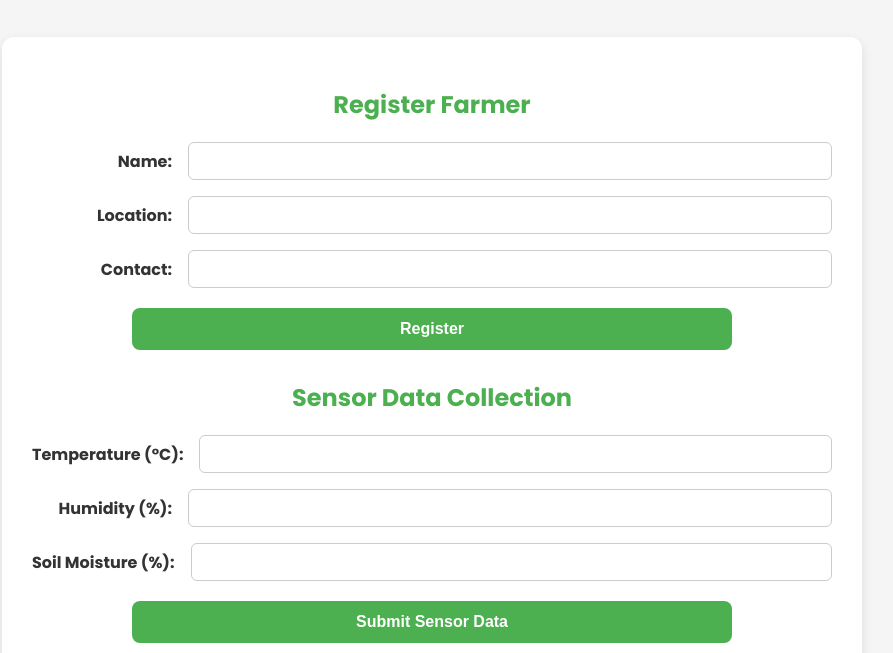
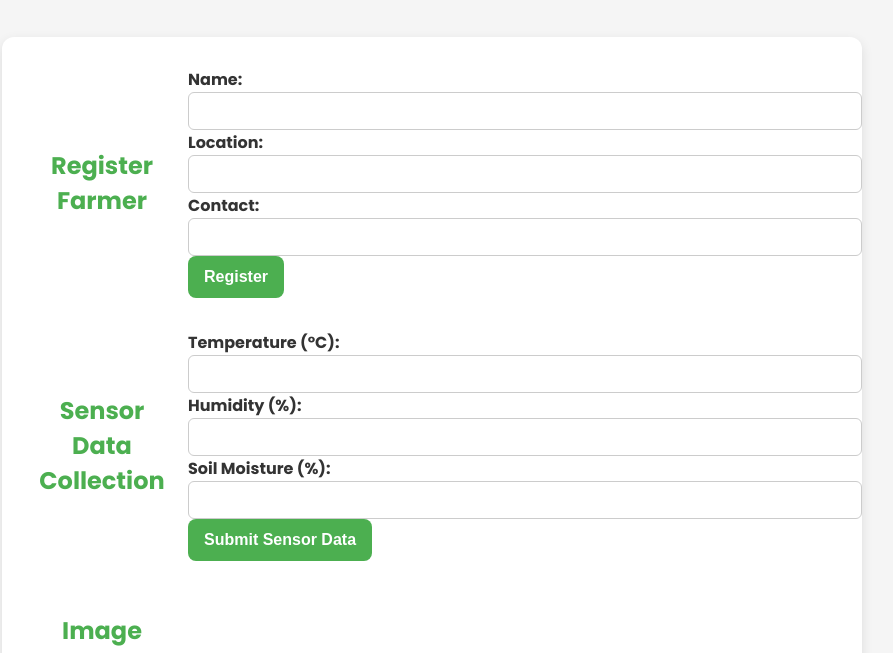
Before and after one commit to prince-codes-lab/smart-crop-health-detection-model, a website: page public/index.html in a window 1280 px wide. Shown: the part 72-725 px from the top of the page, without its empty margins (208-1101 px from the left). Drawn offline with Linux system fonts and the light colour scheme; a script that the page names is missing.

Commit message:
did some changes to the css to align the the buttons

```diff
--- a/public/style.css
+++ b/public/style.css
@@ -33,32 +33,39 @@ h1, h2, h3 {
   align-items: center;
   margin-bottom: 16px;
 }
+.form-section {
+  display: grid;
+  grid-template-columns: 140px 1fr;
+  gap: 1rem;
+  align-items: center;
+  margin-bottom: 2rem;
+}
+
+/* Each label-input pair */
+.form-group {
+  display: contents; /* allows children to inherit grid layout */
+}
 
 .form-label {
-  min-width: 140px;
-  margin-right: 16px;
+  grid-column: 1;
   font-weight: 600;
-  color: #333;
   text-align: right;
 }
 
 .form-input {
-  flex: 1;
+  grid-column: 2;
   padding: 10px 14px;
   border: 1px solid #ccc;
   border-radius: 6px;
-  background-color: #fff;
-  color: #333;
   font-size: 14px;
+  width: 100%;
 }
 
-/* Buttons */
+/* Button aligned with inputs */
 .form-button {
-  width: 100%;
-  max-width: 600px;
+  grid-column: 2;
+  justify-self: start;
   padding: 12px 16px;
-  margin: 20px auto;
-  display: block;
   border: none;
   border-radius: 8px;
   background-color: #4CAF50;
@@ -72,6 +79,8 @@ h1, h2, h3 {
 .form-button:hover {
   background-color: #45a049;
 }
+
+
 
 /* Image preview */
 #image-preview img {
```
